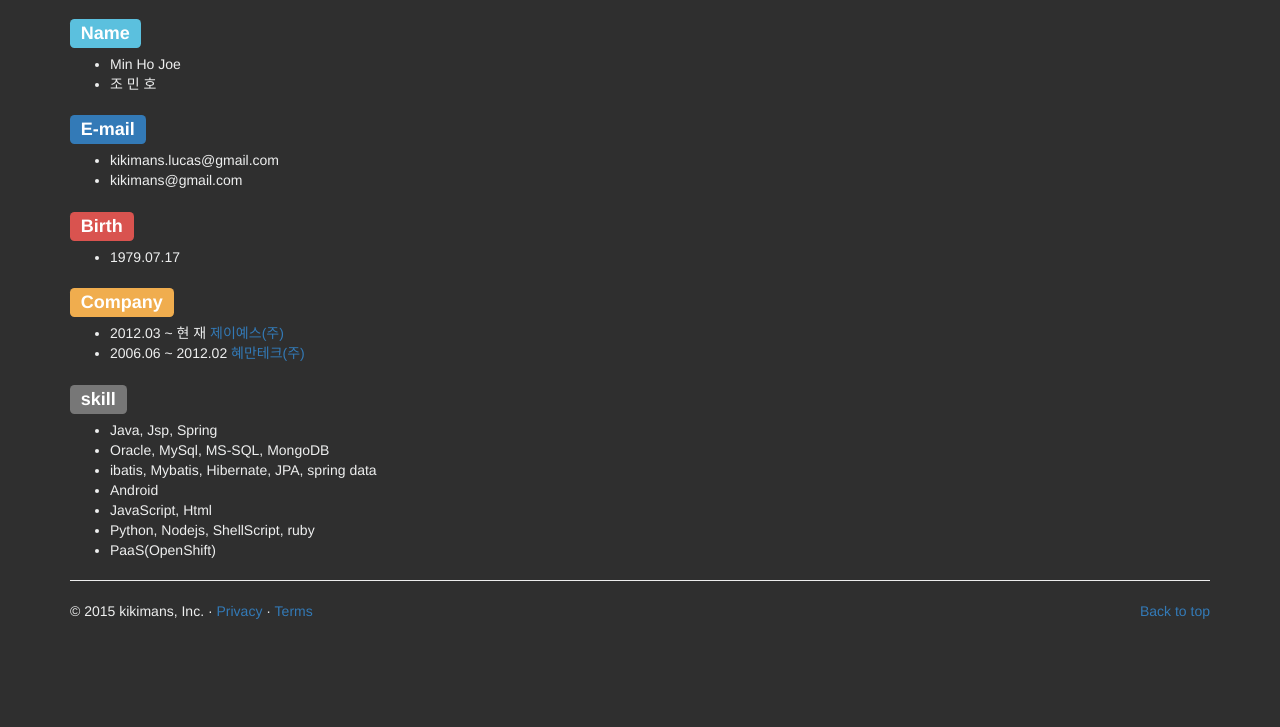
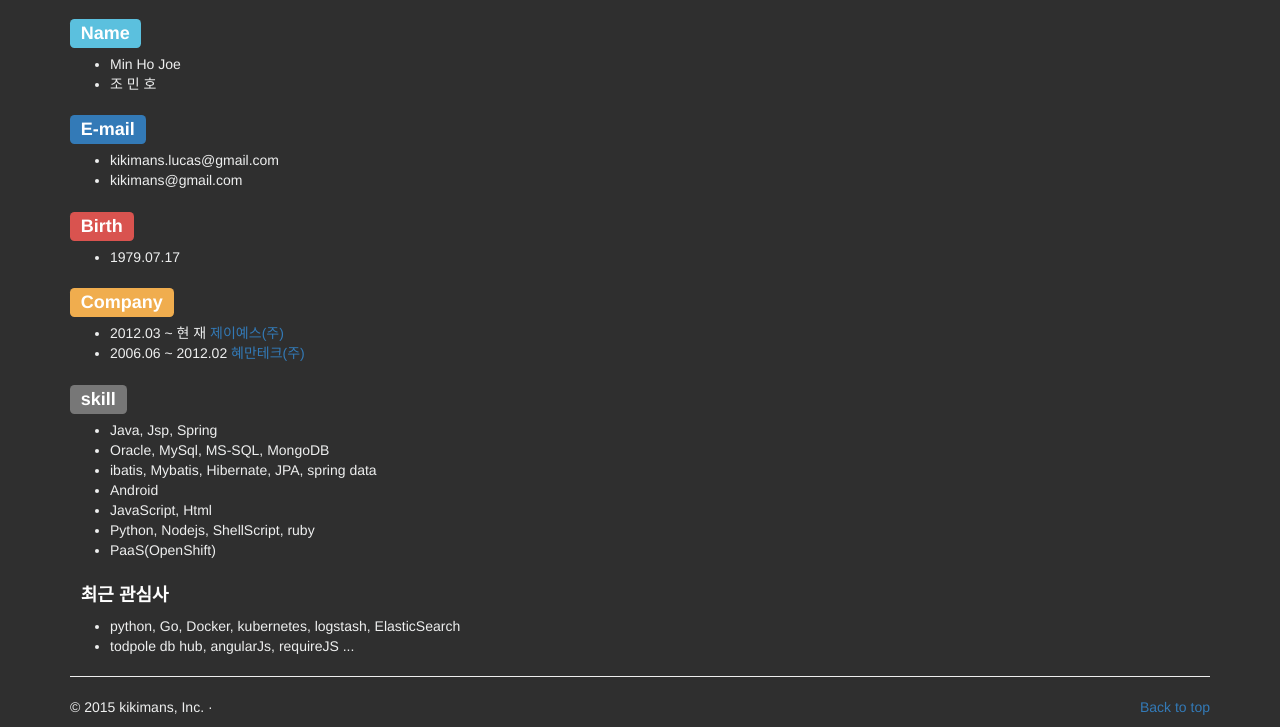
Before and after one commit to kikimans/kikimans.github.io, a plain HTML site: page profile.html in a window 1280 px wide. Shown: the part 173-900 px from the top of the page. Before the commit the page ends 804 px from the top, so only its background shows below. Drawn offline with nearby package versions, Linux system fonts and the light colour scheme.

Commit message:
최근 관심사 추

```diff
--- a/profile.html
+++ b/profile.html
@@ -86,12 +86,19 @@
 	    		<li class="li-content">PaaS(OpenShift)</li>
 	    	</ul>
 
+	    	<h3><div class="label label-error">최근 관심사 </div></h3>
+	    	<ul>
+	    		<li class="li-content">python, Go, Docker, kubernetes, logstash, ElasticSearch</li>
+	    		<li class="li-content">todpole db hub, angularJs, requireJS ...</li>
+
+	    	</ul>
+
 
 	    	<hr class="featurette-divider">
 
 		    <footer>
 		       <p class="pull-right"><a href="#myCarousel">Back to top</a></p>
-		       <p>&copy; 2015 kikimans, Inc. &middot; <a href="#">Privacy</a> &middot; <a href="#">Terms</a></p>
+		       <p>&copy; 2015 kikimans, Inc. &middot;</p>
 		    </footer>
 	    </div><!-- .cantainer -->
 
```
